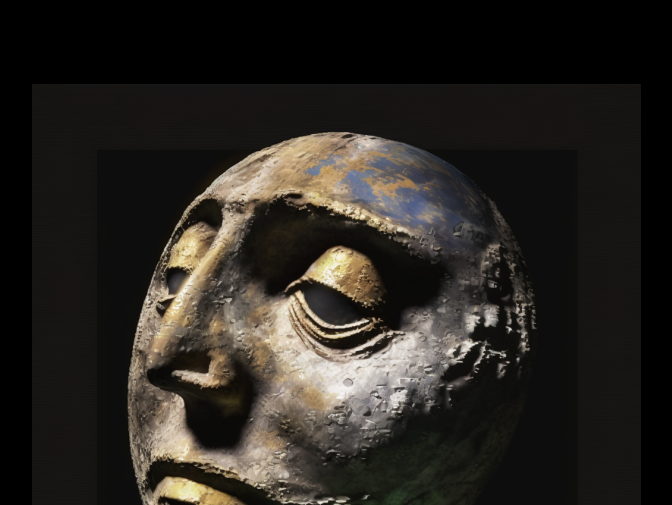
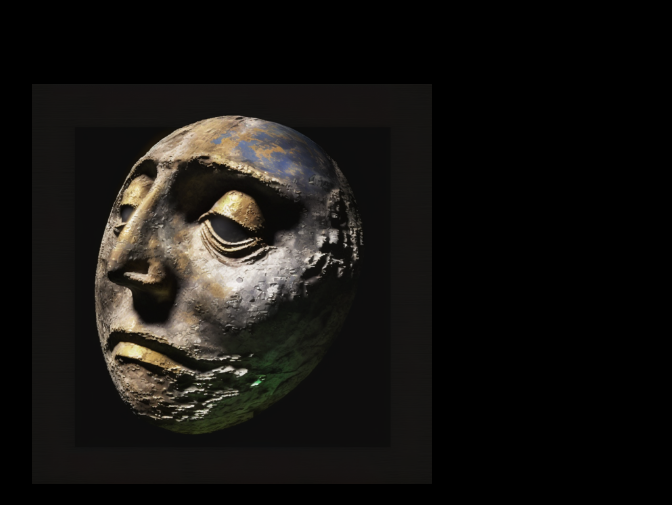
Before and after one commit to Loser002200/calculatorg2g, a plain HTML site: page teste.html in a window 1280 px wide. Shown: the top 505 px of the page, without its empty margins (486-1158 px from the left). Drawn offline with Linux system fonts and the light colour scheme.

Commit message:
Update style2.css

```diff
--- a/style2.css
+++ b/style2.css
@@ -8,7 +8,7 @@
 
 
 
-.dkdolar {
+.div {
 	width: 400px;
 	margin-right: 100px;
 }
```
